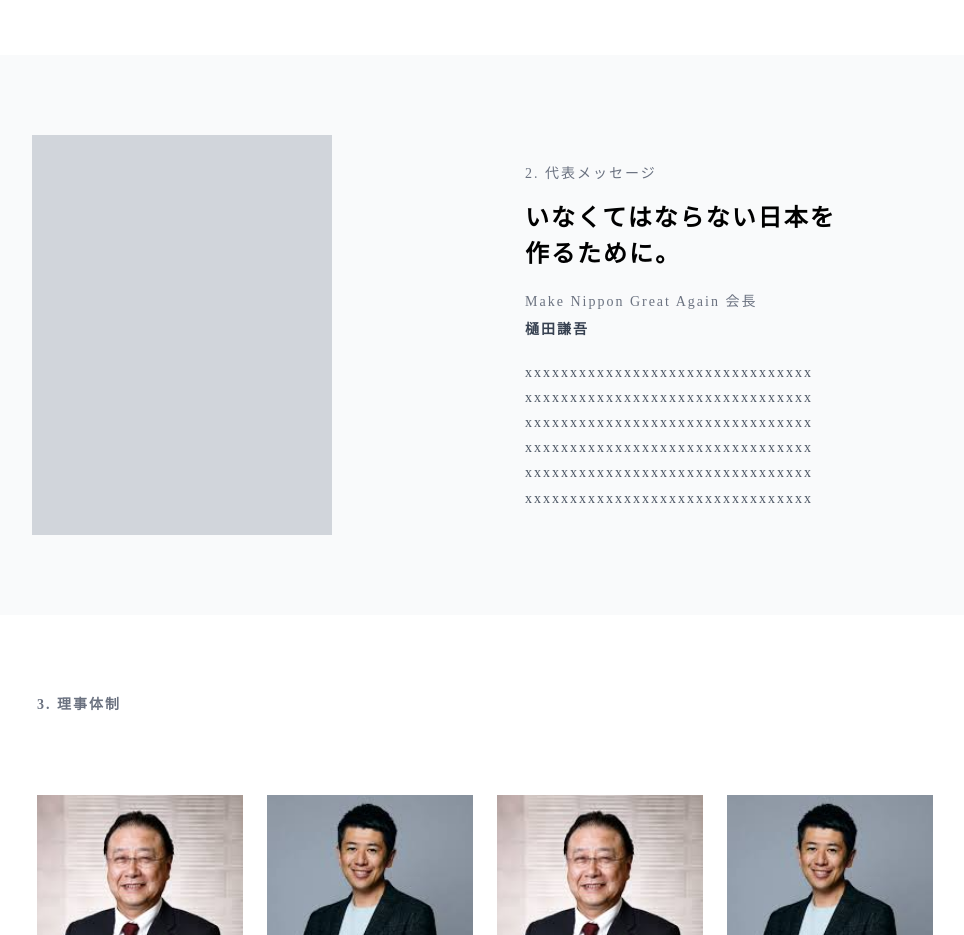
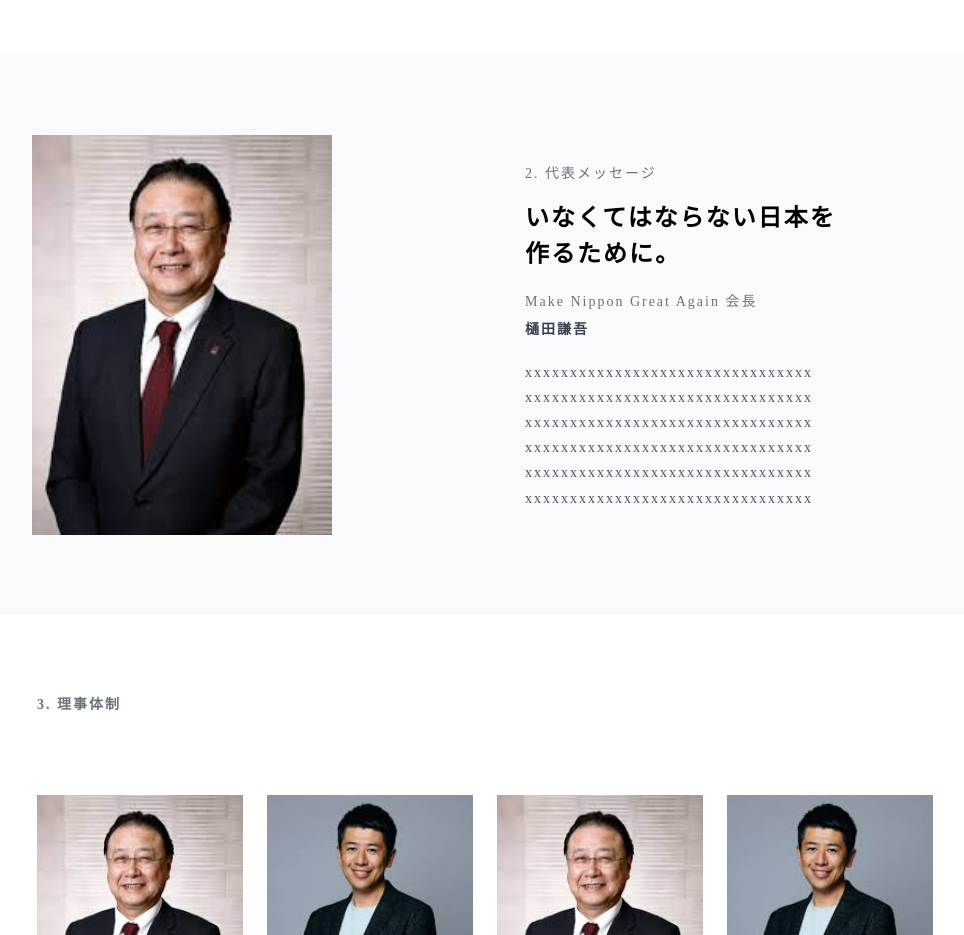
Before and after one commit to ikenoya1622-dotcom/mnga-homepage, a React (Vite) app: page / in a window 1280 px wide. Shown: the part 1300-2235 px from the top of the page, without its empty margins (155-1119 px from the left). Built offline with nearby package versions, Linux system fonts and the light colour scheme; no server answers; a web font is replaced by a local one.

Commit message:
feat: replace placeholder with chairman photo in Message section
Co-Authored-By: Claude Opus 4.7 (1M context) <noreply@anthropic.com>

```diff
--- a/src/components/Message.jsx
+++ b/src/components/Message.jsx
@@ -4,11 +4,14 @@ export default function Message() {
       <div style={{maxWidth: '1100px', margin: '0 auto', padding: '0 24px'}}>
         <div className="message-inner">
           <div className="message-photo-wrap">
-            <div
+            <img
+              src="/images/board/会長.jpg"
+              alt="MNGA 会長 樋田謙吾"
               style={{
                 maxWidth: '300px',
+                width: '100%',
                 aspectRatio: '3/4',
-                backgroundColor: '#d1d5db',
+                objectFit: 'cover',
                 marginLeft: '15%',
               }}
             />
```
